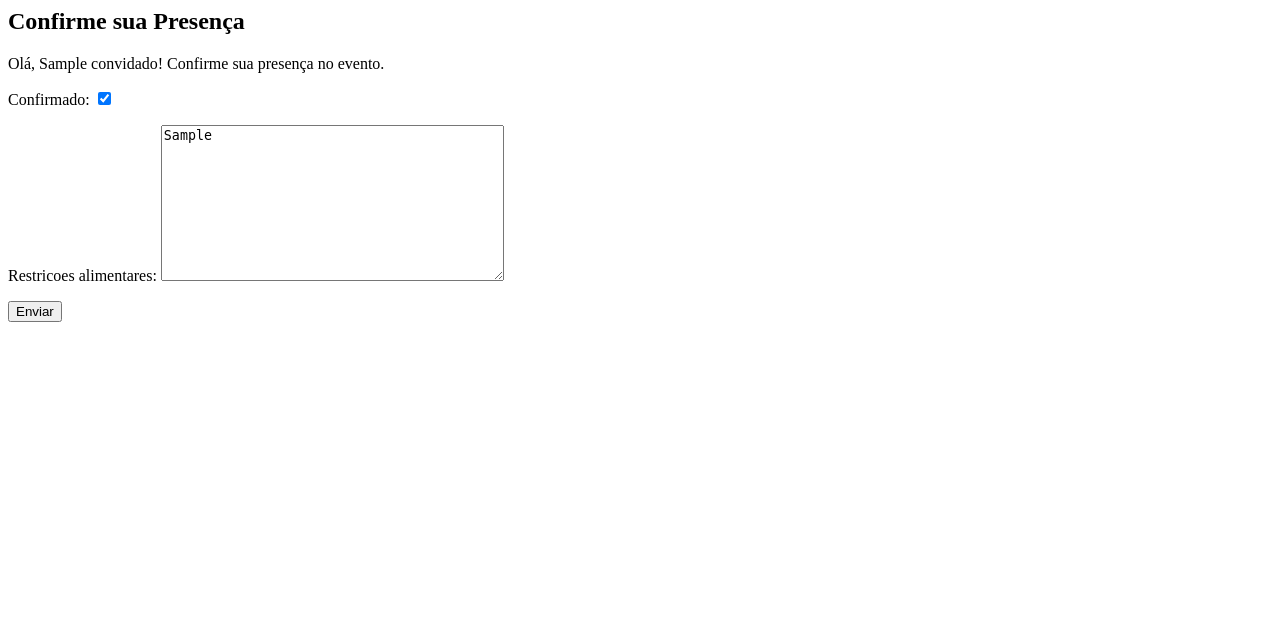
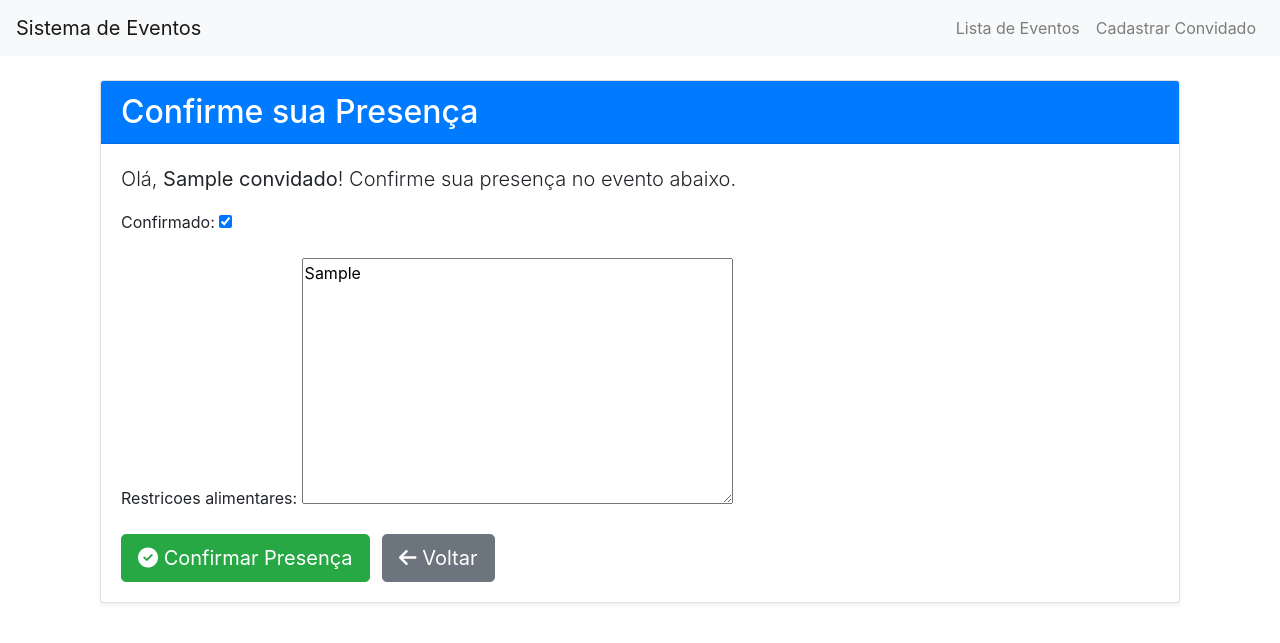
Before and after one commit to douglasinforj/sistema_rspv_presenca_eventos, a Django app: page /rsvp/1/ in a window 1280 px wide. Shown: the top 643 px of the page. Run offline with Django 5.2, Linux system fonts and the light colour scheme; tables that the repository leaves empty hold one stand-in row (values such as "Sample post"); some libraries are stand-ins or nearby versions.

Commit message:
Criada a estrutura de home melhorando layout

```diff
--- a/evento/templates/evento/rsvp.html
+++ b/evento/templates/evento/rsvp.html
@@ -1,9 +1,34 @@
+{% extends 'base.html' %}
+
+{% block title %}Confirmação de Presença{% endblock %}
+
 {% block content %}
-<h2>Confirme sua Presença</h2>
-<p>Olá, {{ convidado.nome }}! Confirme sua presença no evento.</p>
-<form method="post">
-    {% csrf_token %}
-    {{ form.as_p }}
-    <button type="submit">Enviar</button>
-</form>
+<div class="container">
+    <div class="card shadow-sm mt-4">
+        <div class="card-header bg-primary text-white">
+            <h2 class="mb-0">Confirme sua Presença</h2>
+        </div>
+        <div class="card-body">
+            <p class="lead">Olá, <strong>{{ convidado.nome }}</strong>! Confirme sua presença no evento abaixo.</p>
+
+            <form method="post" class="needs-validation" novalidate>
+                {% csrf_token %}
+
+                <div class="form-group">
+                    {{ form.as_p }}
+                </div>
+
+                <button type="submit" class="btn btn-success btn-lg">
+                    <i class="fas fa-check-circle"></i> Confirmar Presença
+                </button>
+                <a href="{% url 'detalhes_evento' convidado.evento.id %}" class="btn btn-secondary btn-lg ml-2">
+                    <i class="fas fa-arrow-left"></i> Voltar
+                </a>
+            </form>
+        </div>
+    </div>
+</div>
+
+<!-- Adicionando FontAwesome para ícones -->
+<script src="https://kit.fontawesome.com/a076d05399.js"></script>
 {% endblock %}
```
